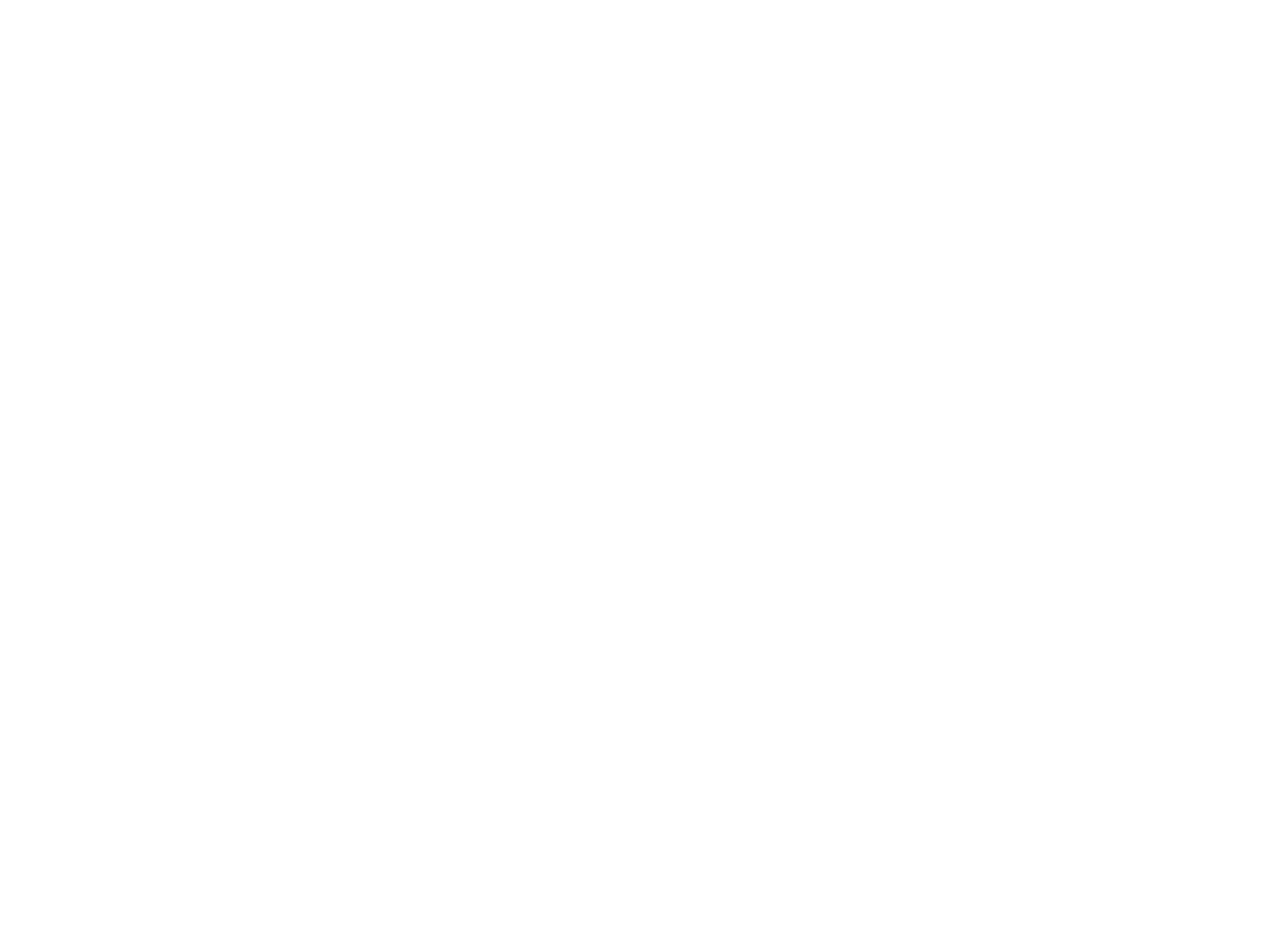
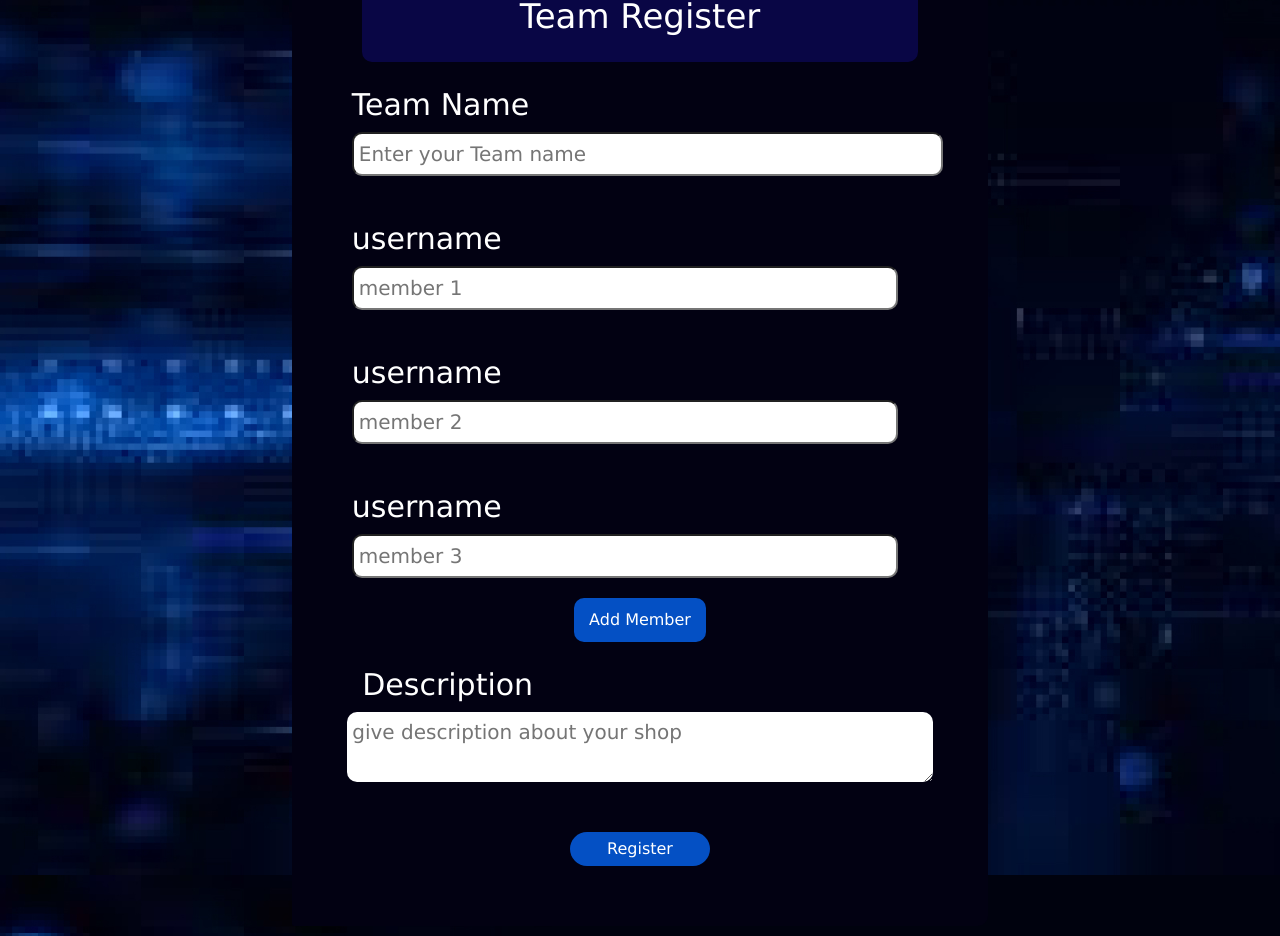
Before and after one commit to E-Cell-IITP/StartIn-Registration, a React (Create React App) app in the folder ecell_project/: page / in a window 1280 px wide. Shown: the part 1289-2225 px from the top of the page. Before the commit the page ends 900 px from the top, so only its background shows below. Built offline with nearby package versions, Linux system fonts and the light colour scheme.

Commit message:
added team register page

```diff
--- a/ecell_project/public/index.html
+++ b/ecell_project/public/index.html
@@ -9,12 +9,16 @@
       name="description"
       content="Web site created using create-react-app"
     />
+    <link rel="stylesheet" href="https://cdnjs.cloudflare.com/ajax/libs/font-awesome/4.7.0/css/font-awesome.min.css">
+    <link href="https://cdn.jsdelivr.net/npm/bootstrap@5.2.0/dist/css/bootstrap.min.css" rel="stylesheet" integrity="sha384-gH2yIJqKdNHPEq0n4Mqa/HGKIhSkIHeL5AyhkYV8i59U5AR6csBvApHHNl/vI1Bx" crossorigin="anonymous">
     <link rel="apple-touch-icon" href="%PUBLIC_URL%/logo192.png" />
     <!--
       manifest.json provides metadata used when your web app is installed on a
       user's mobile device or desktop. See https://developers.google.com/web/fundamentals/web-app-manifest/
     -->
     <link rel="manifest" href="%PUBLIC_URL%/manifest.json" />
+    <link rel="stylesheet" href="https://cdnjs.cloudflare.com/ajax/libs/font-awesome/5.15.0/css/all.min.css" integrity="sha512-BnbUDfEUfV0Slx6TunuB042k9tuKe3xrD6q4mg5Ed72LTgzDIcLPxg6yI2gcMFRyomt+yJJxE+zJwNmxki6/RA==" crossorigin="anonymous" referrerpolicy="no-referrer" />
+
     <!--
       Notice the use of %PUBLIC_URL% in the tags above.
       It will be replaced with the URL of the `public` folder during the build.
--- a/ecell_project/src/App.js
+++ b/ecell_project/src/App.js
@@ -2,14 +2,18 @@
 // import logo from './logo.svg';
 import './App.css';
 import React from 'react';
-// import Carousal from './components/carousel';
+import Carousal from './components/carousel';
 import Leaderboard from './components/Leaderboard.js';
+// import Team_register from './components/Team_register';
+import Register from './components/register';
 
 function App() {
   return (
     <div >
-      {/* <Carousal/> */}
+      <Carousal/>
       <Leaderboard/>
+      {/* <Team_register/> */}
+      <Register/>
     </div>
   );
 }
--- a/ecell_project/src/components/Leaderboard.css
+++ b/ecell_project/src/components/Leaderboard.css
@@ -6,7 +6,7 @@ body{
 
     /* background-size: 100%; */
     padding: 0 50px;
-    background-repeat: no-repeat;
+    background-repeat:repeat-y;
     /* background-color: #143E86; */
 }
 .main{
--- /dev/null
+++ b/ecell_project/src/components/register.css
@@ -0,0 +1,143 @@
+.loginhead{
+    width: 100%;
+    padding: 10px;
+    /* background-color:white; */
+    display: flex;
+    flex-direction: column;
+    align-items: center;
+    color:white;
+
+}
+.loginbox{
+    margin-top: 20px;
+    width: 60%;
+    min-width: 300px;
+    /* font-size: 30px; */
+    font-family:'Lucida Sans', 'Lucida Sans Regular', 'Lucida Grande', 'Lucida Sans Unicode', Geneva, Verdana, sans-serif;
+    background-color:rgb(2, 1, 18);
+    display: flex;
+    justify-content: center;
+    align-items: center;
+    border-radius: 10px 2px;
+    flex-direction: column;
+    padding: 20px 0 40px 0px;
+}
+.headinglogin{
+    width: 80%;
+    text-align: center;
+    /* font-weight: bold; */
+    font-size: 34px;
+
+    border-radius: 10px;
+
+    /* color: black; */
+    padding:20px 10px;
+    background-color:rgba(34, 21, 218, 0.256);
+}
+.firstname{
+    text-align: left ;
+    font-size: 30px;
+    width: 90%;
+    display: flex;
+    flex-direction: column;
+    padding:20px 10px;
+}
+.firstname label{
+    padding-left: 15px;
+    padding-bottom: 5px;
+}
+.firstname input{
+    border-radius: 10px;
+    padding: 5px;
+    font-size: 20px;
+    margin-left: 15px;
+
+}
+.lastname{
+    text-align: left ;
+    width: 90%;
+    font-size: 20px;
+    display: flex;
+    flex-direction: column;
+     font-size: 20px;
+    padding:20px 10px;
+}
+.lastname label{
+    /* width: 100%; */
+    padding-left: 15px;
+    font-size: 30px;
+    padding-bottom: 5px;
+}
+.lastname input{
+    padding: 5px;
+    font-weight: lighter;
+    font-size: 20px;
+    margin-left: 15px;
+    border-radius: 10px;
+    width: 90%;
+
+}
+.description{
+    text-align: left ;
+    width: 87%;
+
+    display: flex;
+    font-size: 20px;
+    flex-direction: column;
+    flex-wrap: wrap;
+    padding:20px 10px;
+}
+.description label{
+    padding-left: 15px;
+    font-size: 30px;
+    padding-bottom: 5px;
+}
+/* .description input{
+    margin-left: 15px;
+    border-radius: 10px;
+
+} */
+.description textarea{
+    border-radius: 10px;
+    border-width: 0;
+    padding: 5px;
+}
+.btn-delete{
+    align-self: center;
+    cursor: pointer;
+    margin: 0 10px;
+    min-height: 40px;
+    /* height: 50px !important; */
+}
+.btn-add{
+    text-align: center ;
+    display: flex;
+    flex-direction: column;
+    padding:10px 15px;
+    width: fit-content;
+    /* padding-left: 15px;
+    padding-bottom: 5px; */
+    /* width: 30%; */
+    min-width: 100px;
+    border-radius: 10px;
+    background-color: rgba(6, 97, 234, 0.826);
+    cursor: pointer;
+
+}
+.submitbutton{
+    margin-top: 30px;
+    background-color:rgba(6, 97, 234, 0.826);
+    padding: 5px 10px ;
+    width: 20%;
+    min-width: 110px;
+    text-align: center;
+    cursor: pointer;
+    margin-bottom: 20px;
+    border-radius: 20px;
+}
+.submitbutton:hover{
+    scale: 1.04;
+}
+.container{
+    height: fit-content;
+}
--- /dev/null
+++ b/ecell_project/src/components/register.js
@@ -0,0 +1,76 @@
+import React, { useState , useEffect} from 'react'
+// import RemoveRedEyeIcon from '@mui/icons-material/RemoveRedEye';
+import './register.css'
+// import AddMember from './AddMember'
+// import fetchFoByDis from './Asyncc';
+
+const Register = () => {
+  // const mem = []
+  const [member, setmember] = useState([])
+  const [ct,setct]=useState(3)
+  const deleteitem=(itemId)=> {
+    console.log(itemId)
+    setct(ct-1);
+    setmember((current) =>
+    current.filter((member) =>  member.number!== itemId)
+  );}
+  return (
+    <div className='loginhead'>
+      <div className="loginbox">
+            <div className="headinglogin"> Team Register</div>
+            <div className="firstname">
+                <label htmlFor="">Team Name</label>
+                <input type="text" placeholder='Enter your Team name'/>
+            </div>
+            <div className="lastname">
+                <label htmlFor="">username</label>
+                <input type="text" placeholder={`member 1`}/>
+            </div>
+            <div className="lastname">
+                <label htmlFor="">username</label>
+                <input type="text" placeholder={`member 2`}/>
+            </div>
+            <div className="lastname">
+                <label htmlFor="">username</label>
+                <input type="text" placeholder={`member 3`}/>
+            </div>
+            {
+            member.map((elm) =>{
+              console.log(elm.number)
+              let y = elm.number+4;
+              let x = `member ${y}`;
+              return(
+                <div className="lastname">
+                <label htmlFor="">username</label>
+                <div className='container'>
+                <input type="text" placeholder={x}/>
+                <i className="far fa-trash-alt add-btn btn-delete" onClick={()=>{
+                        deleteitem(elm.number);
+                    }}></i>
+                </div>
+            </div>
+              )
+            })
+          }
+            <div className='btn-add' onClick={()=>{
+              if(ct<7){
+                const new_mem = {
+                  number:ct-3
+                }
+                setct(ct+1)
+                setmember([...member,new_mem])
+              }
+            }}>Add Member</div>
+            <div className='description'>
+              <label htmlFor="">Description</label>
+              <textarea placeholder='give description about your shop'></textarea>
+            </div>
+          <div   className="submitbutton">
+            Register
+          </div>
+      </div>
+    </div>
+  )
+}
+
+export default Register
```
